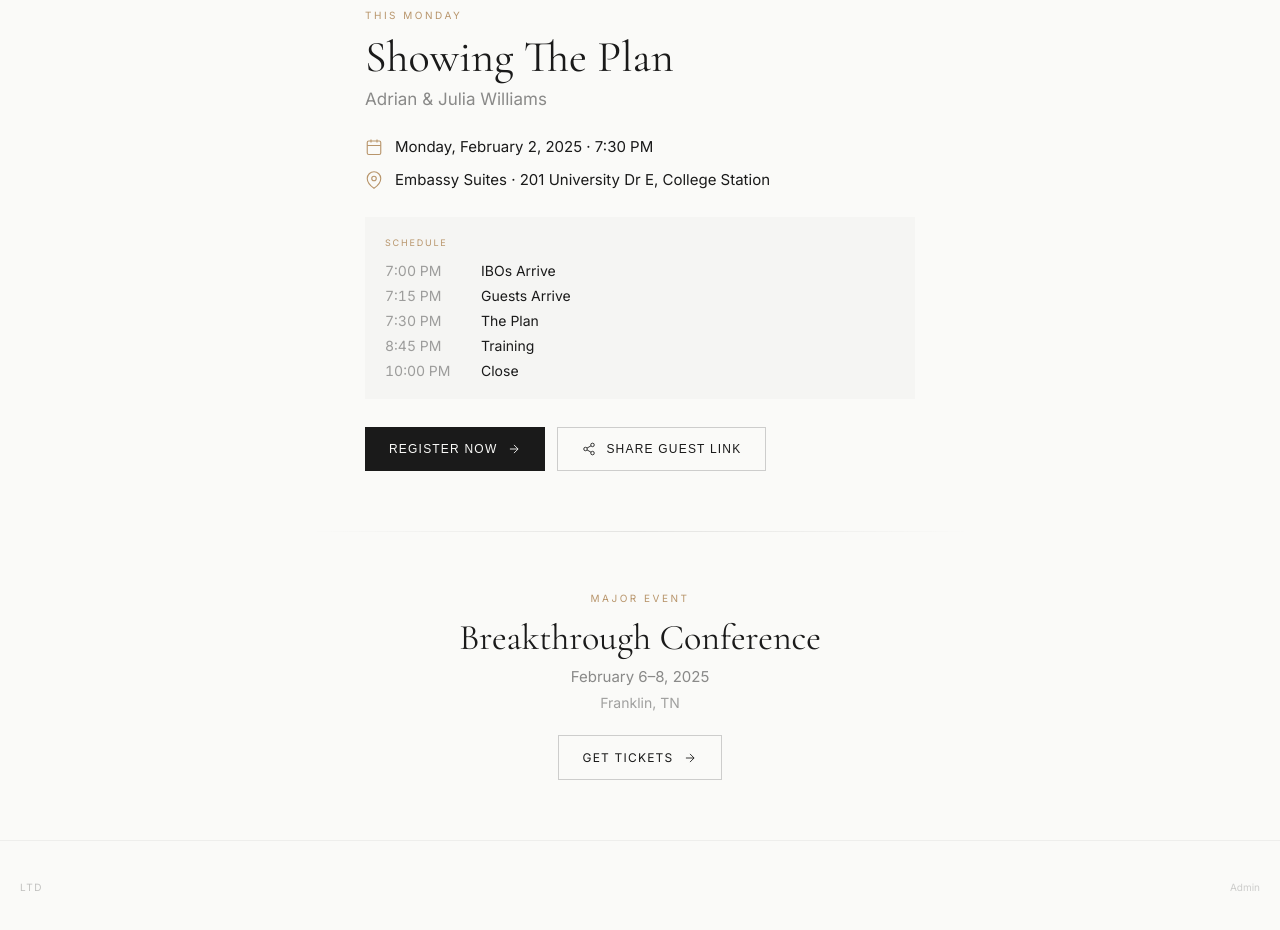
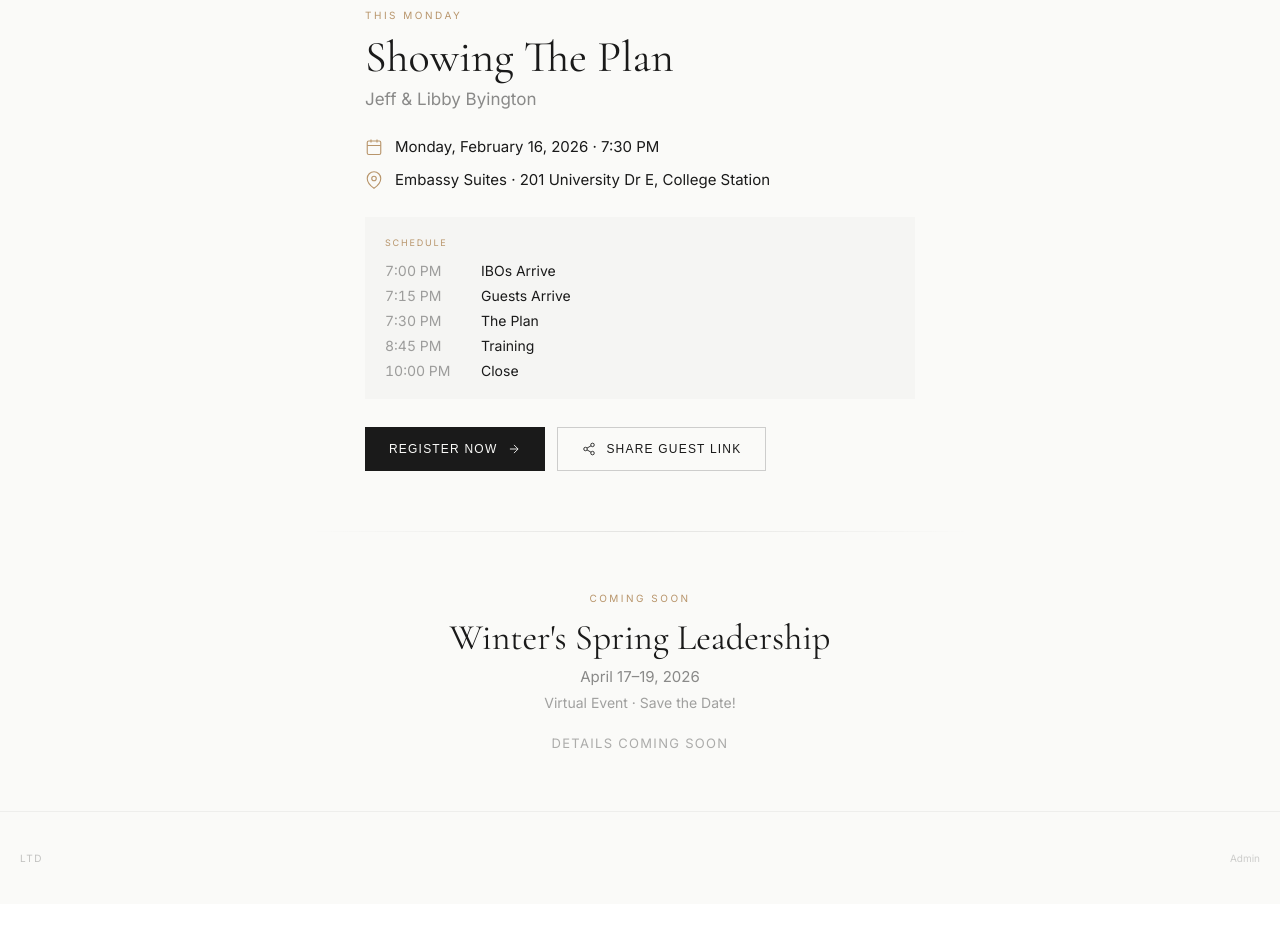
Before and after one commit to redewable/freefam-web, a Next.js app: page / in a window 1280 px wide. Shown: the part 400-1330 px from the top of the page. After the commit the page ends 1304 px from the top, so only its background shows below. Built offline with nearby package versions, Linux system fonts and the light colour scheme.

Commit message:
Update STP for 2/16 - Jeff & Libby, replace Breakthrough with Winter's Spring Leadership

```diff
--- a/app/page.js
+++ b/app/page.js
@@ -332,10 +332,10 @@
         <div style={{ maxWidth: '550px', margin: '0 auto' }}>
           <p style={{ color: colors.gold, fontSize: '10px', letterSpacing: '0.25em', textTransform: 'uppercase', marginBottom: '12px' }}>This Monday</p>
           <h2 style={{ fontFamily: 'Cormorant Garamond, Georgia, serif', fontSize: 'clamp(30px, 6vw, 44px)', color: colors.dark, marginBottom: '8px', fontWeight: 400, lineHeight: 1.1 }}>Showing The Plan</h2>
-          <p style={{ fontSize: '17px', color: 'rgba(26,26,26,0.5)', marginBottom: '28px' }}>Adrian &amp; Julia Williams</p>
+          <p style={{ fontSize: '17px', color: 'rgba(26,26,26,0.5)', marginBottom: '28px' }}>Jeff &amp; Libby Byington</p>
 
           <div style={{ display: 'flex', flexDirection: 'column', gap: '14px', marginBottom: '28px' }}>
-            <div style={{ display: 'flex', alignItems: 'center', gap: '12px' }}><Icons.Calendar style={{ width: '18px', height: '18px', color: colors.gold }} /><span style={{ fontSize: '15px', color: colors.dark }}>Monday, February 2, 2025 · 7:30 PM</span></div>
+            <div style={{ display: 'flex', alignItems: 'center', gap: '12px' }}><Icons.Calendar style={{ width: '18px', height: '18px', color: colors.gold }} /><span style={{ fontSize: '15px', color: colors.dark }}>Monday, February 16, 2026 · 7:30 PM</span></div>
             <div style={{ display: 'flex', alignItems: 'center', gap: '12px' }}><Icons.MapPin style={{ width: '18px', height: '18px', color: colors.gold }} /><span style={{ fontSize: '15px', color: colors.dark }}>Embassy Suites · 201 University Dr E, College Station</span></div>
           </div>
 
@@ -357,11 +357,11 @@
 
       <section style={{ padding: '60px 20px' }}>
         <div style={{ maxWidth: '550px', margin: '0 auto', textAlign: 'center' }}>
-          <p style={{ color: colors.gold, fontSize: '10px', letterSpacing: '0.25em', textTransform: 'uppercase', marginBottom: '12px' }}>Major Event</p>
-          <h2 style={{ fontFamily: 'Cormorant Garamond, Georgia, serif', fontSize: 'clamp(26px, 5vw, 36px)', color: colors.dark, marginBottom: '8px', fontWeight: 400 }}>Breakthrough Conference</h2>
-          <p style={{ fontSize: '15px', color: 'rgba(26,26,26,0.5)', marginBottom: '8px' }}>February 6–8, 2025</p>
-          <p style={{ fontSize: '14px', color: 'rgba(26,26,26,0.4)', marginBottom: '24px' }}>Franklin, TN</p>
-          <a href="https://www.ltdteam.com/" target="_blank" rel="noopener noreferrer" style={{ display: 'inline-flex', alignItems: 'center', gap: '10px', padding: '14px 24px', background: 'transparent', color: colors.dark, fontSize: '12px', letterSpacing: '0.1em', textTransform: 'uppercase', border: '1px solid rgba(26,26,26,0.2)', cursor: 'pointer', textDecoration: 'none' }}>Get Tickets<Icons.ArrowRight style={{ width: '14px', height: '14px' }} /></a>
+          <p style={{ color: colors.gold, fontSize: '10px', letterSpacing: '0.25em', textTransform: 'uppercase', marginBottom: '12px' }}>Coming Soon</p>
+          <h2 style={{ fontFamily: 'Cormorant Garamond, Georgia, serif', fontSize: 'clamp(26px, 5vw, 36px)', color: colors.dark, marginBottom: '8px', fontWeight: 400 }}>Winter&#39;s Spring Leadership</h2>
+          <p style={{ fontSize: '15px', color: 'rgba(26,26,26,0.5)', marginBottom: '8px' }}>April 17–19, 2026</p>
+          <p style={{ fontSize: '14px', color: 'rgba(26,26,26,0.4)', marginBottom: '24px' }}>Virtual Event · Save the Date!</p>
+          <p style={{ fontSize: '13px', color: 'rgba(26,26,26,0.35)', letterSpacing: '0.1em', textTransform: 'uppercase' }}>Details Coming Soon</p>
         </div>
       </section>
 
```
